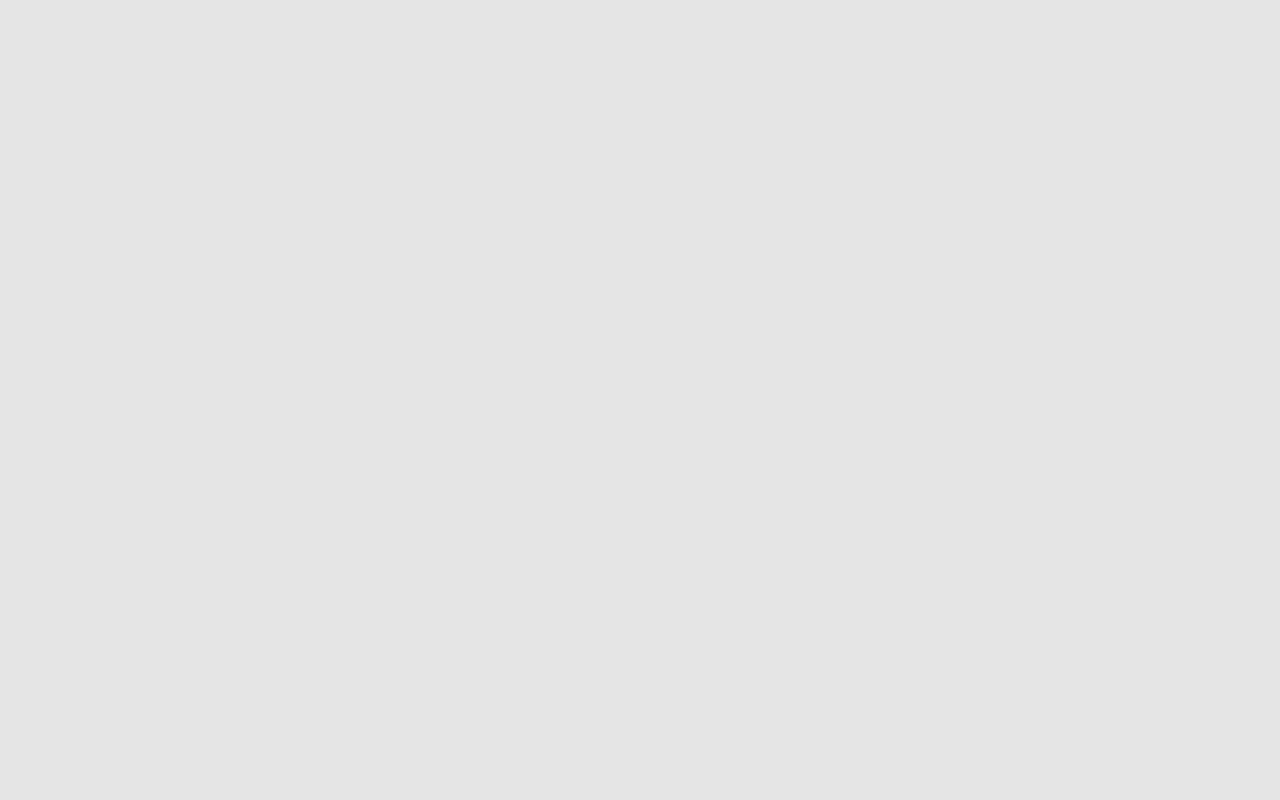
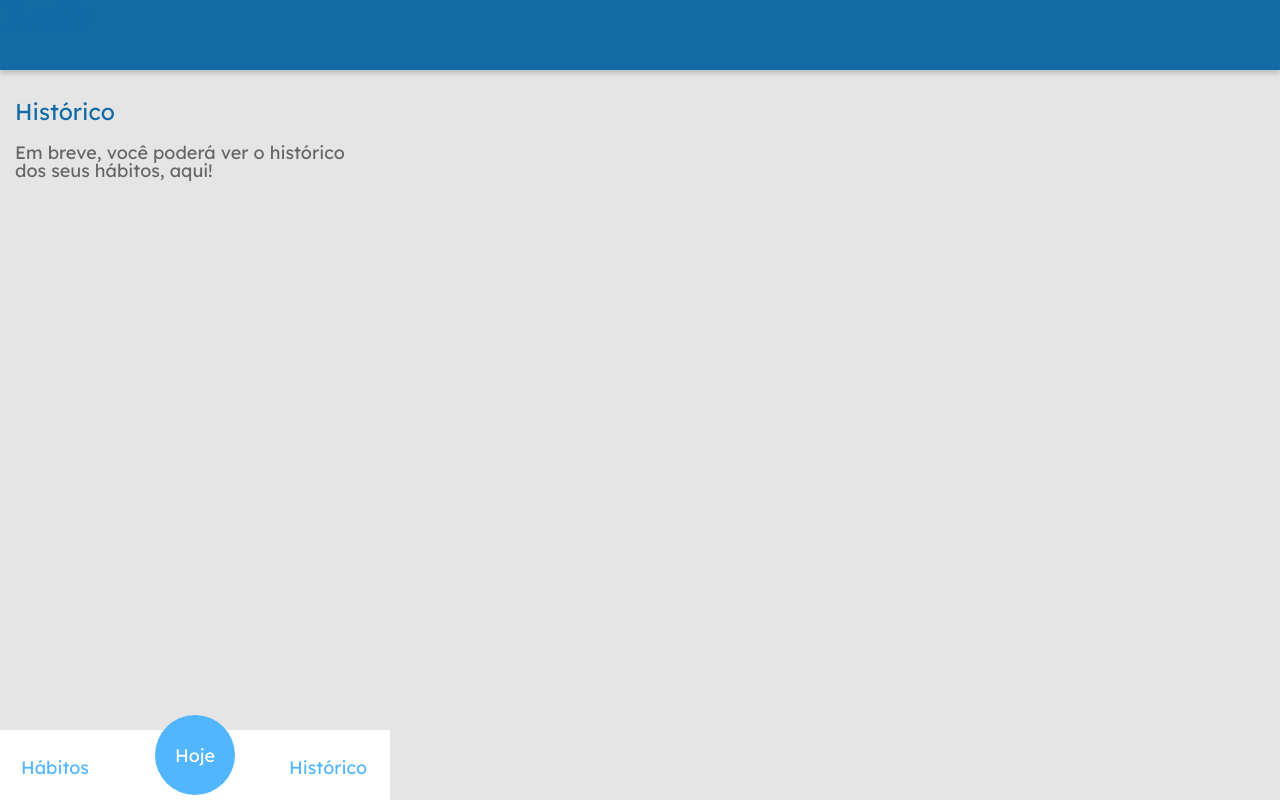
Before and after one commit to MateusGHmaster/projeto10-trackit, a React (Create React App) app: page /history in a window 1280 px wide. Built offline with nearby package versions, Linux system fonts and the light colour scheme.

Commit message:
full-navigation-&&-mocked-visual

```diff
--- a/src/Button.js
+++ b/src/Button.js
@@ -3,13 +3,12 @@ import styled from "styled-components";
 
 const Button = styled.button`
 
-  height: 45px;
-  width: 100%;
+    height: 70px;
+    width: 370px;
     background-color: ${(props) => typeof props.active !== 'boolean' || props.active ? "#52B6FF" : "#888"};
     color: #FFFFFF;
     font-family: 'Lexend Deca', sans-serif;
     font-size: 21px;
-  padding: 36px;
     ${(props) => !props.noMargin && "margin-bottom: 10px;"}
     border-radius: 4px;
     border: none;
--- a/src/History.js
+++ b/src/History.js
@@ -1,8 +1,44 @@
+import Header from "./Header";
+import Footer from "./Footer";
+import styled from "styled-components";
+
 export default function History () {
     return (
 
         <>
+            <Header />
+            <HistoryTitle>Histórico</HistoryTitle>
+            <FutureHistory>Em breve, você poderá ver o histórico dos seus hábitos, aqui!</FutureHistory>
+            <Footer />
         </>
 
     );
 }
+
+const HistoryTitle = styled.div`
+
+    margin-top: 100px;
+    margin-left: 15px;
+    width: 100px;
+    height: 29px;
+
+    font-family: 'Lexend Deca', sans-serif;
+    font-size: 23px;
+
+    color: #126BA5;
+
+`;
+
+const FutureHistory = styled.div`
+
+    margin-top: 15px;
+    margin-left: 15px;
+    width: 338px;
+    height: 74px;
+
+    font-family: 'Lexend Deca', sans-serif;
+    font-size: 18px;
+
+    color: #666666;
+
+`;
--- a/src/Input.js
+++ b/src/Input.js
@@ -2,8 +2,9 @@
 import styled from "styled-components";
 
 const Input = styled.input`
+
     height: 45px;
-  width: 100%;
+    width: 340px;
     border: 1px solid #BEBEBE;
     background-color: #FFFFFF;
     color: #888;
--- a/src/Register.js
+++ b/src/Register.js
@@ -55,21 +55,26 @@ export default function Register () {
 }
 
 const Container = styled.div`
-    min-height: 100vh;
-    width: 100%;
-    padding: 31px;
+
+    margin-top: 50px;
+    margin-left: 7px;
+    height: 100%;
+    width: 375px;
     display: flex;
     justify-content: center;
     align-items: center;
     flex-direction: column;
-    background-color: #E5E5E5;
+
 `;
 
 
 const StyledLink = styled(Link)`
+
     height: 40px;
     display: flex;
     justify-content: center;
     align-items: center;
     color: #52B6FF;
+    font-family: 'Lexend Deca', sans-serif;
+
 `;
```
Lines whose indentation alone changed are shown as unchanged.
